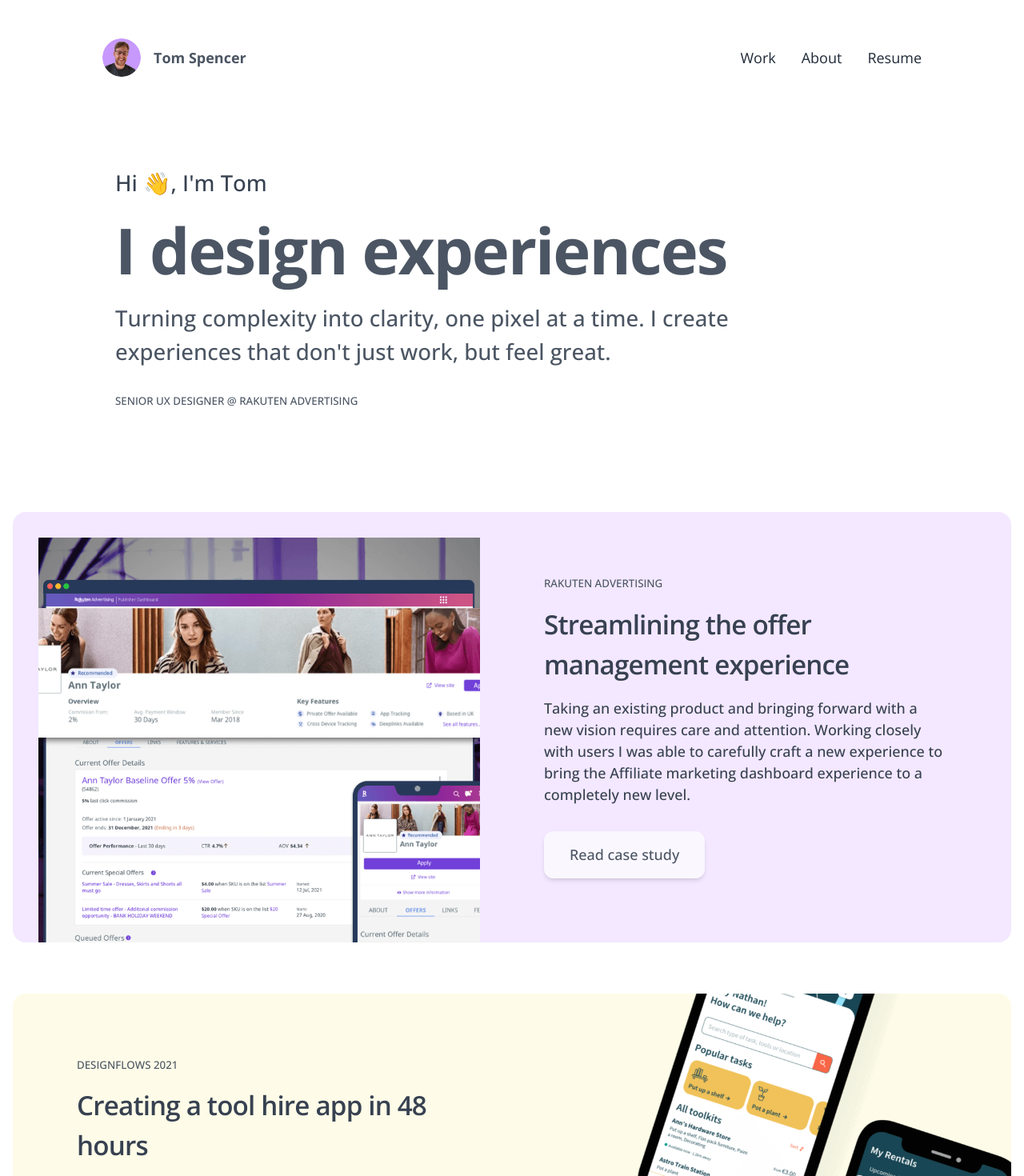
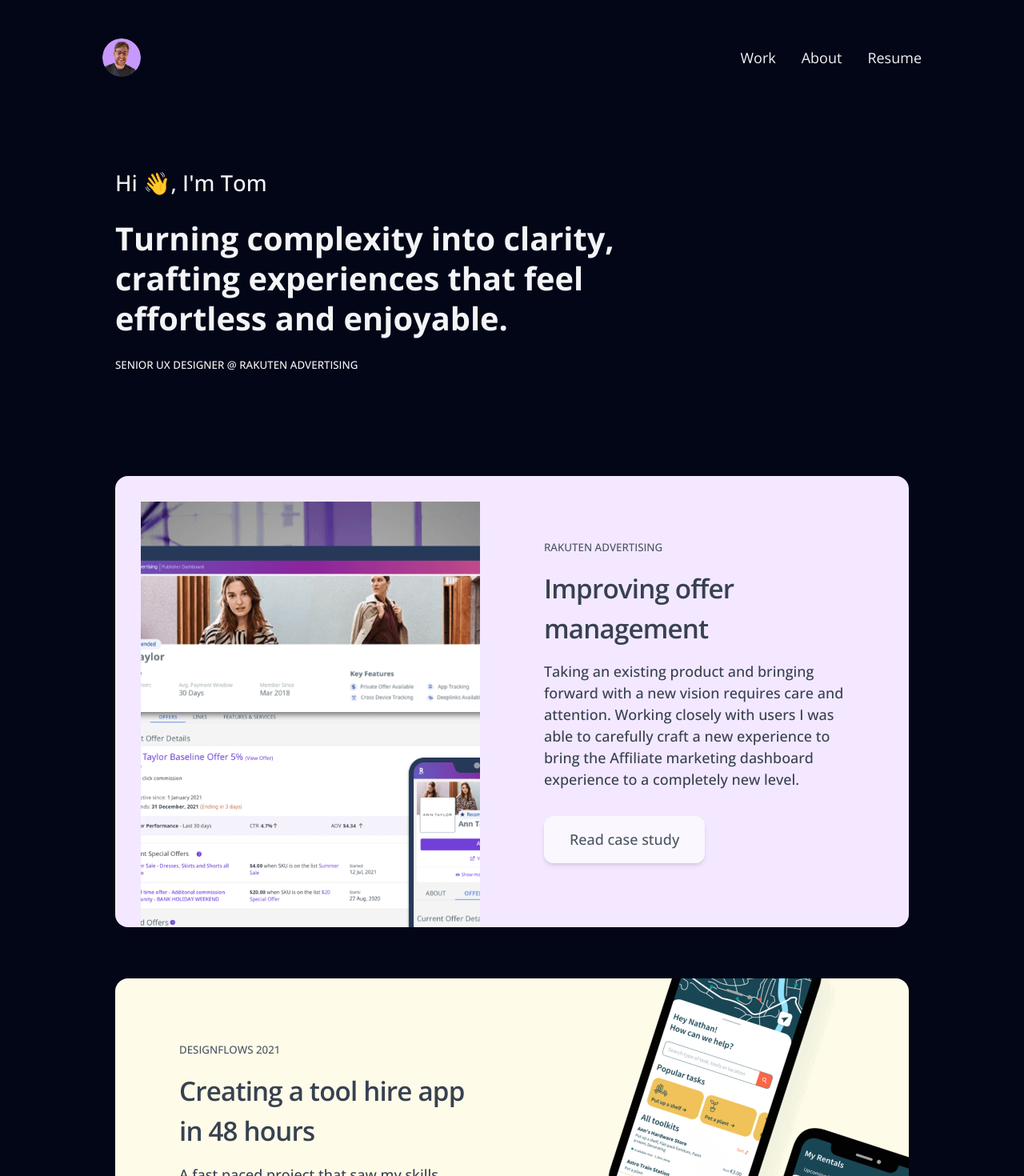
Before and after one commit to tomatronic/portfolio2024, a Next.js app: page / in a window 1280 px wide. Shown: the top 1470 px of the page at 80% size. Built offline with nearby package versions, Linux system fonts and the light colour scheme.

Commit message:
Switching to dark mode styling

```diff
--- a/src/app/about/page.js
+++ b/src/app/about/page.js
@@ -7,9 +7,9 @@ export async function generateMetadata() {
 
 export default function About() {
     return (
-        <div>
+        <div className="bg-slate-950">
         <div className="container mx-auto max-w-screen-md px-6 pt-10">
-        <div className="my-10 grid grid-cols-1 gap-14">
+        <div className="grid grid-cols-1 gap-14 py-10">
 
                 <div className="grid grid-cols-1 gap-14 md:grid-cols-12">
                 <div className="order-last col-span-8 flex w-full flex-col content-center justify-center md:order-first">
@@ -21,16 +21,16 @@ export default function About() {
                     <img src="/bio.png" alt="You will often find me out hiking in the South Downs National Park" className="mx-auto rounded-2xl" />
                 </div>
                 </div>
-                <div className="md:text-lg my-4 max-w-lg font-light text-gray-500 lg:mb-8 lg:text-xl dark:text-gray-400">
-                        <p>I'm a Senior UX Designer based in Brighton, UK. I thrive on solving complex problems and crafting experiences that feel natural and engaging. My work is all about making products enjoyable, accessible, and beautifully intuitive.</p>
-                        <p className="pt-4">Currently, I'm at Rakuten Advertising, where I dive deep into user behavior, ensuring that every design decision is rooted in empathy and understanding. I love experimenting with ideas and solutions to create products that not only work but make users feel right at home.</p>
-                        <p className="pt-4">When I'm not designing, you'll find me recharging in nature or exploring new places with my partner, always drawing inspiration from the world around me.</p>
+                <div className="md:text-lg my-4 max-w-lg font-light lg:mb-8 lg:text-xl">
+                        <p className="text-gray-100">I'm a Senior UX Designer based in Brighton, UK. I thrive on solving complex problems and crafting experiences that feel natural and engaging. My work is all about making products enjoyable, accessible, and beautifully intuitive.</p>
+                        <p className="pt-4 text-gray-100">Currently, I'm at Rakuten Advertising, where I dive deep into user behavior, ensuring that every design decision is rooted in empathy and understanding. I love experimenting with ideas and solutions to create products that not only work but make users feel right at home.</p>
+                        <p className="pt-4 text-gray-100">When I'm not designing, you'll find me recharging in nature or exploring new places with my partner, always drawing inspiration from the world around me.</p>
                 </div>
                     <div>
                         <img src="/aboutBanner.png" alt="A little insight to my life" width="100%" />
                     </div>
                 <div>
-                        <p className="text-center">I'm always looking for opportunities for collaboration. <a href="mailto:tom.m.spencer+portfolio@gmail.com" className="hover:text-purple-500">Reach out and let's chat!</a></p>
+                        <p className="text-center text-gray-100">I'm always looking for opportunities for collaboration. <a href="mailto:tom.m.spencer+portfolio@gmail.com" className="hover:text-purple-500">Reach out and let's chat!</a></p>
                 </div>
             </div>
         </div>
--- a/src/app/components/casestudyShowcase.js
+++ b/src/app/components/casestudyShowcase.js
@@ -7,7 +7,7 @@ function CasestudyShowcase() {
   return (
     <div id="work">
       <div className="bg-[radial-gradient(154.86%_76.83%_at_50%_22.26%)] py-16">
-        <div className="container mx-auto max-w-screen-xl px-4">
+        <div className="container mx-auto max-w-screen-lg px-4">
           <div className="space-y-16">
             <div className="grid grid-cols-1 gap-8 rounded-2xl bg-purple-100 md:grid-cols-2 md:gap-20">
               <div className="grid-col-1 relative grid content-end overflow-visible px-8 py-8 md:px-0 md:py-0 md:pl-20 md:pt-20">
@@ -18,7 +18,7 @@ function CasestudyShowcase() {
 
               <div className="grid grid-cols-1 justify-center gap-4 px-8 py-8 md:px-0 md:py-20 md:pr-20">
                 <div className="text-sm font-medium uppercase text-gray-600">Rakuten Advertising</div>
-                <h2 className="text-3xl font-semibold tracking-tight text-gray-700">Streamlining the offer management experience</h2>
+                <h2 className="text-3xl font-semibold tracking-tight text-gray-700">Improving offer management</h2>
                 <p className="pb-4 text-base font-medium text-gray-700 dark:text-gray-400">
                   Taking an existing product and bringing forward with a new vision requires care and attention. Working closely with users I was able to carefully craft a new experience to bring the Affiliate marketing dashboard experience to a completely new level.
                 </p>
--- a/src/app/components/examples.js
+++ b/src/app/components/examples.js
@@ -5,12 +5,12 @@ import 'react-medium-image-zoom/dist/styles.css'
 
 export default function ExampleGallery() {
     return (
-        <div className="mb-16">
+        <div>
         <div className="pt-16 md:pt-16">
           <div className="container mx-auto max-w-screen-xl">
-          <h1 className="text-center text-2xl font-extrabold leading-none tracking-tight md:text-3xl xl:text-4xl dark:text-white">Extra Pixels</h1>
-          <p className="mx-auto max-w-xl text-balance pb-16 pt-4 text-center text-base text-gray-500 dark:text-gray-400">A collection of personal projects.</p>
-<div className="grid grid-cols-2 gap-4 px-4 md:grid-cols-4">
+          <h1 className="text-center text-2xl font-extrabold leading-none tracking-tight text-gray-100 md:text-3xl xl:text-4xl">Extra Pixels</h1>
+          <p className="mx-auto max-w-xl text-balance pb-16 pt-4 text-center text-base text-gray-100 dark:text-gray-400">A collection of personal projects.</p>
+<div className="grid grid-cols-2 gap-4 px-4 pb-16 md:grid-cols-4">
     <div className="grid gap-4">
         <div>
             <img className="h-auto max-w-full rounded-lg" src="https://flowbite.s3.amazonaws.com/docs/gallery/masonry/image.jpg" alt="" />
--- a/src/app/components/footer.js
+++ b/src/app/components/footer.js
@@ -2,10 +2,10 @@ export default function Footer() {
     const date = new Date();
     const year = date.getFullYear();
     return (
-<div className="flex w-full items-center justify-center bg-gray-100">
+<div className="flex w-full items-center justify-center bg-slate-950">
         <div className="flex w-full flex-col px-4 md:w-2/3">
             <div className="flex flex-col">
-                <p className="my-12 w-full text-center">Designed and built by Tom Spencer - {year}</p>
+                <p className="my-12 w-full text-center text-gray-100">Designed and built by Tom Spencer - {year}</p>
             </div>
         </div>
     </div>
--- a/src/app/components/hero.js
+++ b/src/app/components/hero.js
@@ -15,18 +15,14 @@ export default function Hero() {
     >
       <div className="grid h-full grid-cols-1 content-center justify-center gap-6">
         <div>
-          <p className="text-center text-xl md:text-left md:text-2xl">Hi <WavingHand />, I'm Tom</p>
+          <p className="text-center text-xl text-gray-100 md:text-left md:text-2xl">Hi <WavingHand />, I'm Tom</p>
         </div>
         <div>
-          <h1 className="max-w-3xl text-center text-3xl font-bold leading-none tracking-tight text-gray-600 md:text-left md:text-6xl dark:text-white">I design experiences</h1>
+          <h1 className="max-w-3xl text-center text-3xl font-bold leading-tight tracking-normal text-gray-100 md:text-left md:text-4xl dark:text-white">Turning complexity into clarity, crafting experiences that feel effortless and enjoyable.</h1>
         </div>
+
         <div>
-          <p className="max-w-3xl text-center text-xl font-medium text-gray-600 md:text-left md:text-2xl lg:mb-2 dark:text-gray-400">
-          Turning complexity into clarity, one pixel at a time. I create experiences that don't just work, but feel great.
-          </p>
-        </div>
-        <div>
-          <p className="text-center text-sm font-medium uppercase text-gray-600 md:text-left">
+          <p className="text-sm font-medium uppercase text-gray-100">
             Senior UX designer @ <a href="https://www.rakutenadvertising.com" target="_blank" rel="noreferrer">Rakuten Advertising</a>
           </p>
         </div>
--- a/src/app/components/navigation.js
+++ b/src/app/components/navigation.js
@@ -9,10 +9,10 @@ export default function Navigation() {
 
   return (
     <>
-      <nav className="z-50 bg-white">
+      <nav className="z-50 bg-slate-950">
         <div className="container mx-auto max-w-screen-lg px-6 py-12 md:px-0">
           <div className="flex items-center justify-between">
-            <Link href="/" className="flex items-center space-x-4 text-gray-600 transition duration-300 hover:text-gray-600">
+            <Link href="/" className="flex items-center space-x-4 text-gray-100 transition duration-300 hover:text-gray-600">
               <Image
                 src="/static/tomspencer.png"
                 alt="Tom Spencer - Senior UX Designer"
@@ -20,10 +20,7 @@ export default function Navigation() {
                 height={48}
                 className="rounded-full"
               />
-              <div>
-                <h1 className="text-base font-bold leading-snug">Tom Spencer</h1>
-              </div>
-            </Link>
+             </Link>
 
             <button
               className="md:hidden"
@@ -33,11 +30,11 @@ export default function Navigation() {
             </button>
 
             <div className="hidden md:flex md:space-x-8">
-              <Link href="/#work" className="text-base text-gray-800 hover:text-gray-600">Work</Link>
-              <Link href="/about" className="text-base text-gray-800 hover:text-gray-600">About</Link>
+              <Link href="/#work" className="text-base text-gray-100 hover:text-gray-600">Work</Link>
+              <Link href="/about" className="text-base text-gray-100 hover:text-gray-600">About</Link>
               <a
                 href="/resume.pdf"
-                className="text-base text-gray-800 hover:text-gray-600"
+                className="text-base text-gray-100 hover:text-gray-600"
                 target="_blank"
                 rel="noopener noreferrer"
               >
--- a/src/app/page.js
+++ b/src/app/page.js
@@ -15,7 +15,7 @@ export async function generateMetadata() {
 export default function Home() {
   return (
 
-    <div className="min-h-screen bg-white">
+    <div className="min-h-screen bg-slate-950">
       <Hero />
       <CasestudyShowcase />
       <ExampleGallery />
```
